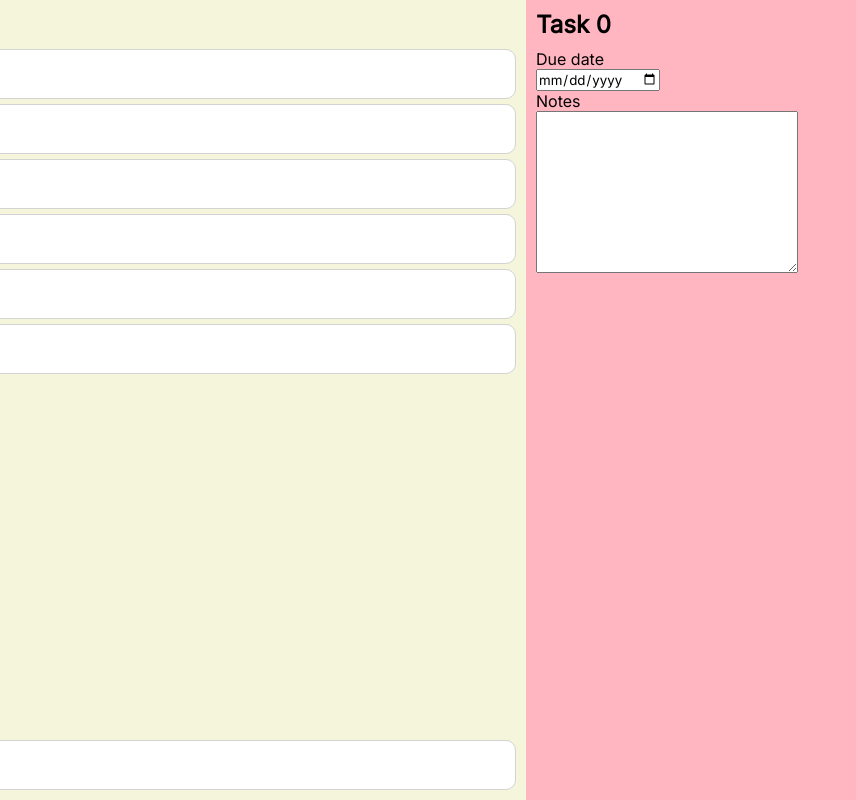
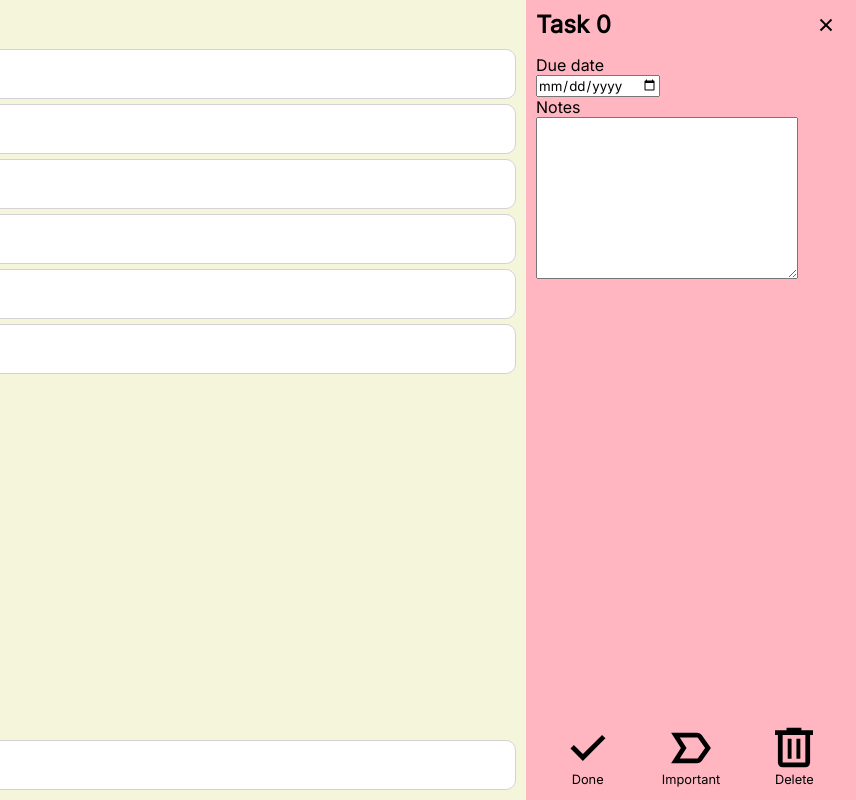
Before and after one commit to villiamrose/odin-todo, a website built with webpack: page src/index.html in a window 1280 px wide. Shown: the full height of the page, 424-1280 px from the left. Built offline with nearby package versions, Linux system fonts and the light colour scheme.

Commit message:
Setup detail header and actions layout

```diff
--- a/src/index.html
+++ b/src/index.html
@@ -87,7 +87,10 @@
     </div>
   </div>
   <div class="details">
-    <h2 class="title">Task 0</h2>
+    <div class="header">
+      <h2 class="title">Task 0</h2>
+      <img src="./assets/close.svg" alt="close" class="icon">
+    </div>
     <label for="duedate">
       <p>Due date</p>
       <input type="date" name="duedate" id="duedate">
@@ -96,6 +99,20 @@
       <p>Notes</p>
       <textarea name="notes" id="notes" cols="30" rows="10"></textarea>
     </label>
+    <div class="actions">
+      <div class="action">
+        <img src="./assets/done.svg" alt="done">
+        <p>Done</p>
+      </div>
+      <div class="action">
+        <img src="./assets/important.svg" alt="important">
+        <p>Important</p>
+      </div>
+      <div class="action">
+        <img src="./assets/delete.svg" alt="delete">
+        <p>Delete</p>
+      </div>
+    </div>
   </div>
 </body>
 </html>
--- a/src/styles/style.css
+++ b/src/styles/style.css
@@ -7,6 +7,7 @@
   --main-color: beige;
   --task-list-color: white;
   --icon-height: 24px;
+  --details-color: lightpink;
 }
 
 * {
@@ -125,8 +126,61 @@ li:active {
 }
 
 .details {
-  background-color: lightpink;
+  background-color: var(--details-color);
   padding: var(--pane-padding);
   flex-shrink: 0;
   width: 330px;
+  display: flex;
+  flex-flow: column nowrap;
 }
+
+.details .header {
+  display: flex;
+  height: 30px;
+  flex-flow: row nowrap;
+  margin-bottom: 15px;
+}
+
+.details .icon {
+  background-color: var(--details-color);
+  margin-left: auto;
+  max-height: 30px;
+  aspect-ratio: 1 / 1;
+  padding: 5px;
+  border-radius: 6px;
+}
+
+.details .icon:hover {
+  filter: brightness(95%);
+}
+
+.details .icon:active {
+  filter: brightness(97%);
+}
+
+.details .actions {
+  display: flex;
+  justify-content: space-around;
+  font-size: 0.8rem;
+}
+
+.details .action {
+  background-color: var(--details-color);
+  cursor: pointer;
+  width: 70px;
+  height: 70px;
+  padding: 5px;;
+  border-radius: 6px;
+  display: flex;
+  flex-flow: column nowrap;
+  justify-content: center;
+  align-items: center
+}
+
+.details .action:hover {
+  filter: brightness(95%);
+}
+
+.details .action:active {
+  filter: brightness(97%);
+}
```
Also changed, not shown: src/assets/close.svg (added), src/assets/delete.svg (added), src/assets/done.svg (added).
